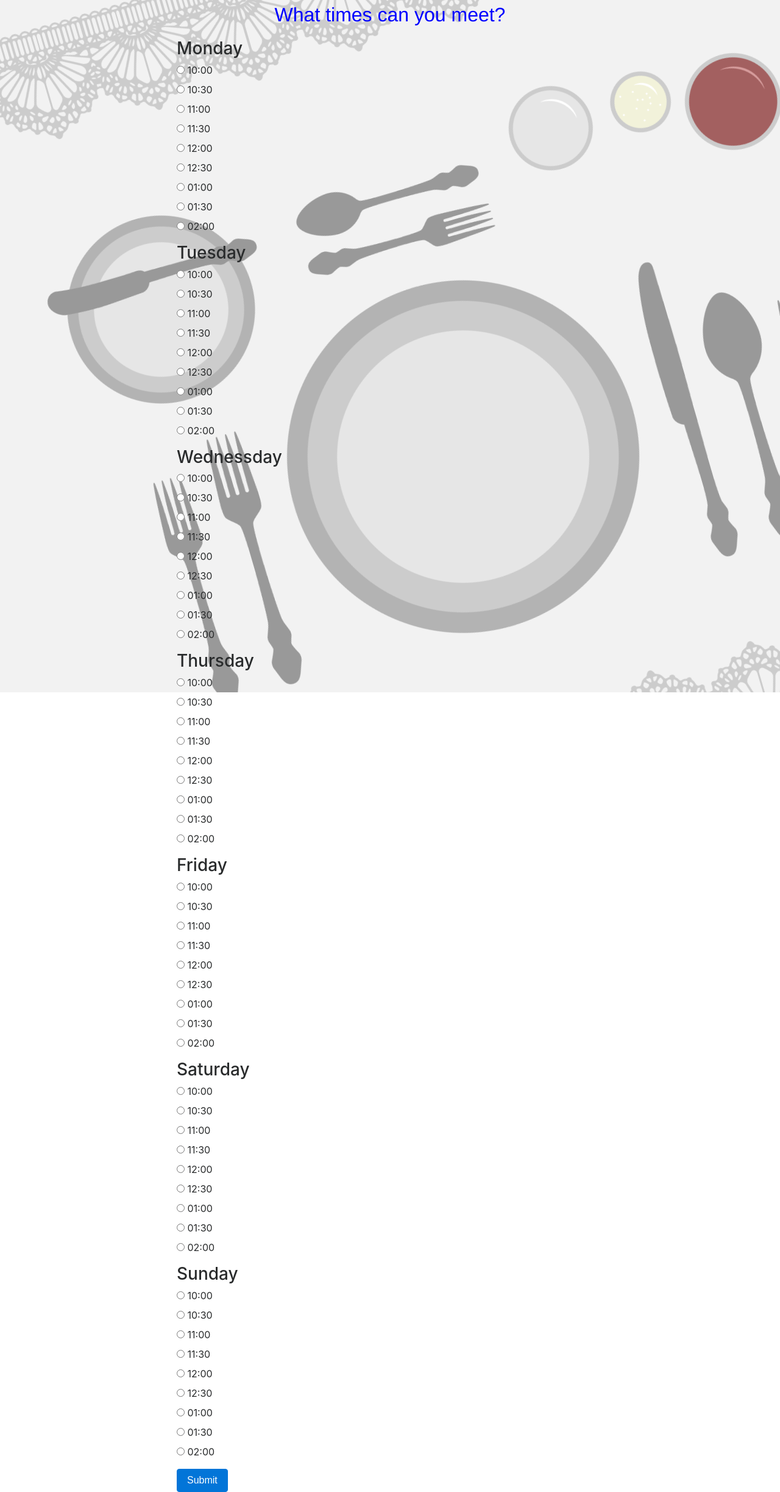
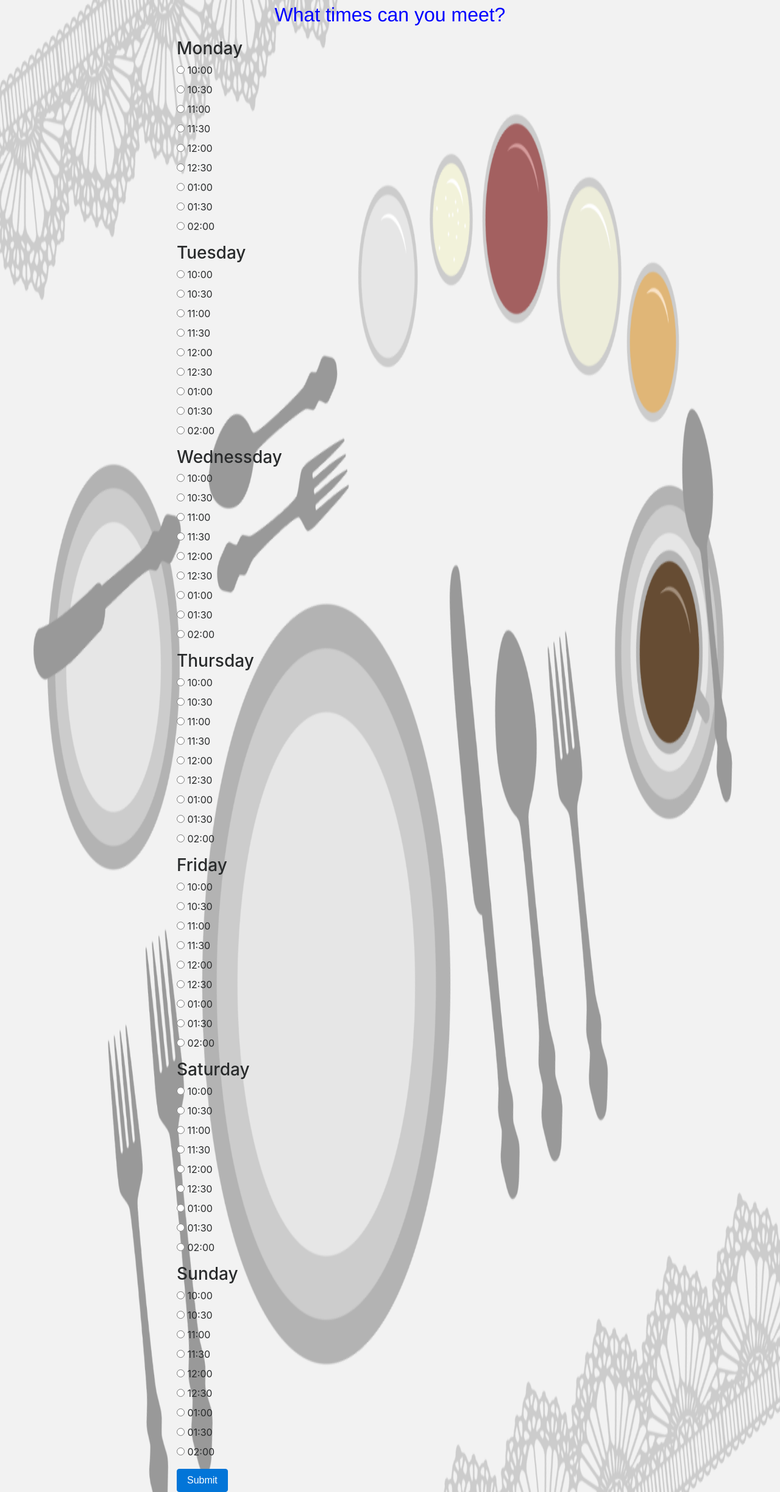
Before and after one commit to nguyenj27/CollegeCookie, a Flask app: page /setTimes in a window 1280 px wide. Shown: the whole page at 61% size. Run offline with Flask 2, Linux system fonts and the light colour scheme; some libraries are stand-ins or nearby versions.

Commit message:
added some background.

```diff
--- a/static/style.css
+++ b/static/style.css
@@ -1,3 +1,5 @@
+
+
 .date_form {
 	width: 700px;
 	margin: 0 auto;
@@ -37,13 +39,9 @@
     display: inline-block;
     font-size: 16px;
 }
-button:active
-{
-	background: url("burger1.jpg");
-}
+
 body
 {
-	background-image: url("dinner.png")
 	background-size:100% 100%;
-	background-repeat: no-repeat;
+	background-repeat: repeat;
 }
```
